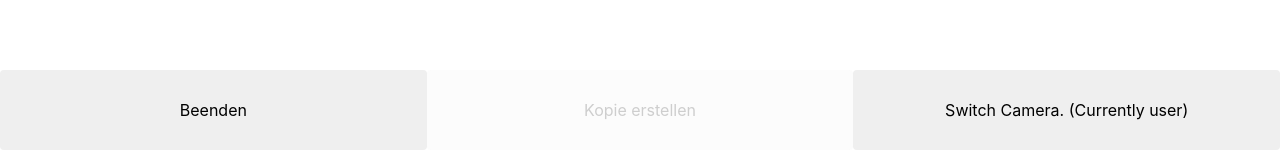
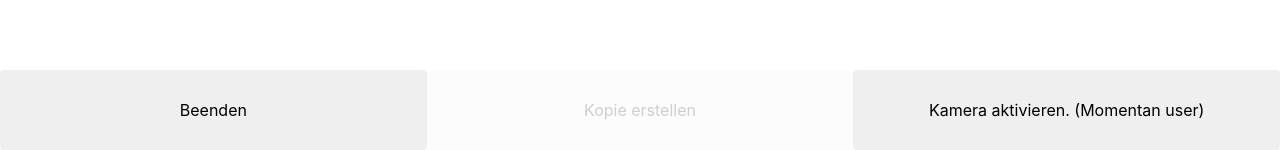
Before and after one commit to thehig/web-camera-poc, a website: page public/index.html in a window 1280 px wide. Shown: the part 650-800 px from the top of the page. Drawn offline with nearby package versions, Linux system fonts and the light colour scheme.

Commit message:
Update more text to DE

```diff
--- a/public/index.html
+++ b/public/index.html
@@ -122,7 +122,7 @@
         };
 
         btnSwitchCamera.innerText =
-          "Switch Camera. (Currently " + constraints.video.facingMode + ")";
+          "Kamera aktivieren. (Momentan " + constraints.video.facingMode + ")";
       }
 
       // ██╗   ██╗██╗    ███████╗████████╗ █████╗ ████████╗███████╗
```
